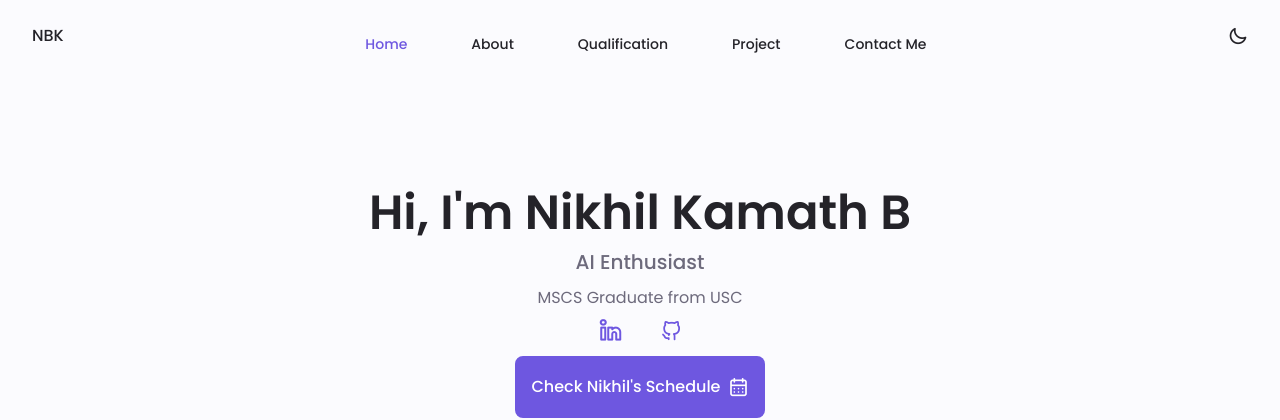
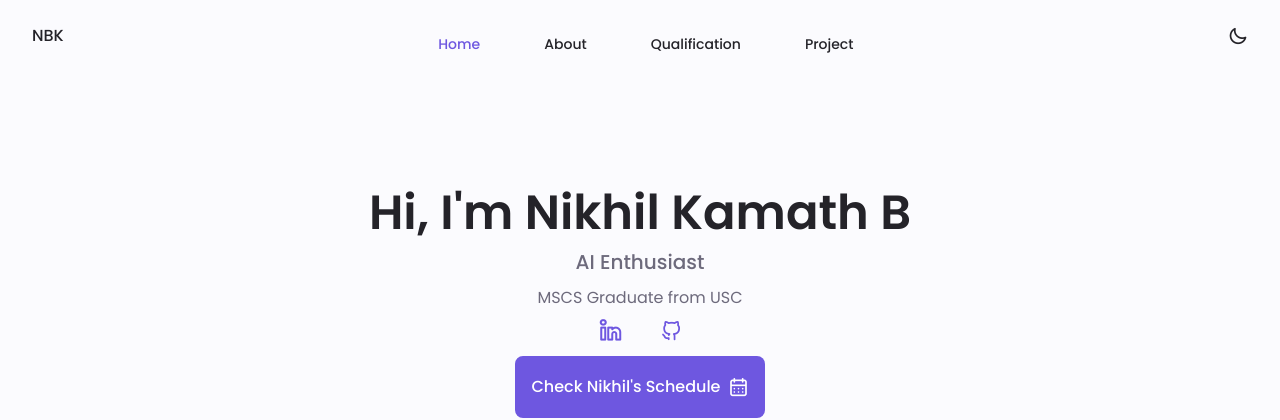
Before and after one commit to NikhilKamathB/Portfolio, a Django app: page / in a window 1280 px wide. Shown: the top 420 px of the page. Run offline with Django 4.2, Linux system fonts and the light colour scheme; parts of the project's set-up code (start-up, migrations or seed data) failed here and were passed over; some libraries are stand-ins or nearby versions.

Commit message:
Removed contact me

```diff
--- a/portfolio/templates/home/home.html
+++ b/portfolio/templates/home/home.html
@@ -248,10 +248,6 @@
 {% include 'partials/scrollup.html' %}
 <!-- end scroll top -->
 
-<!-- contact me -->
-{% include 'partials/contactme.html' %}
-<!-- end contact me -->
-
 {% endblock body %}
 
 {% block footer %}
--- a/portfolio/templates/partials/contactme.html
+++ b/portfolio/templates/partials/contactme.html
@@ -8,6 +8,7 @@
         </a>
     </div>
     <form>
+        {% csrf_token %}
         <div class="offcanvas-body">
             <div class="form-group">
                 <div class="mb-3">
--- a/portfolio/templates/partials/footer.html
+++ b/portfolio/templates/partials/footer.html
@@ -21,11 +21,8 @@
                 <li>
                     <a href="{% url 'home:home' %}#project" class="footer__link">Projects</a>
                 </li>
-                <li>
-                    <a type="button" class="footer__link" data-bs-toggle="offcanvas" data-bs-target="#offcanvasRight" aria-controls="offcanvasRight">Contact Me</a>
-                </li>
             </ul>
         </div>
-        <p class="footer__copy">&#169; NBK | Ref -  <a href="https://youtu.be/27JtRAI3QO8" target="_blank" style="color: inherit;">Bedimcode</a></p>
+        <p class="footer__copy">NBK</p>
     </div>
 </footer>
--- a/portfolio/templates/partials/header.html
+++ b/portfolio/templates/partials/header.html
@@ -23,11 +23,6 @@
                         <i class="uil uil-scenery nav__icon"></i> Project
                     </a>
                 </li>
-                <li class="nav__item">
-                    <a class="nav__link" id="contact-me" type="button" data-bs-toggle="offcanvas" data-bs-target="#offcanvasRight" aria-controls="offcanvasRight">
-                        <i class="uil uil-phone nav__icon"></i> Contact Me
-                    </a>
-                </li>
             </ul>
             <i class="uil uil-times nav__close" id="nav-close"></i>
         </div>
```
